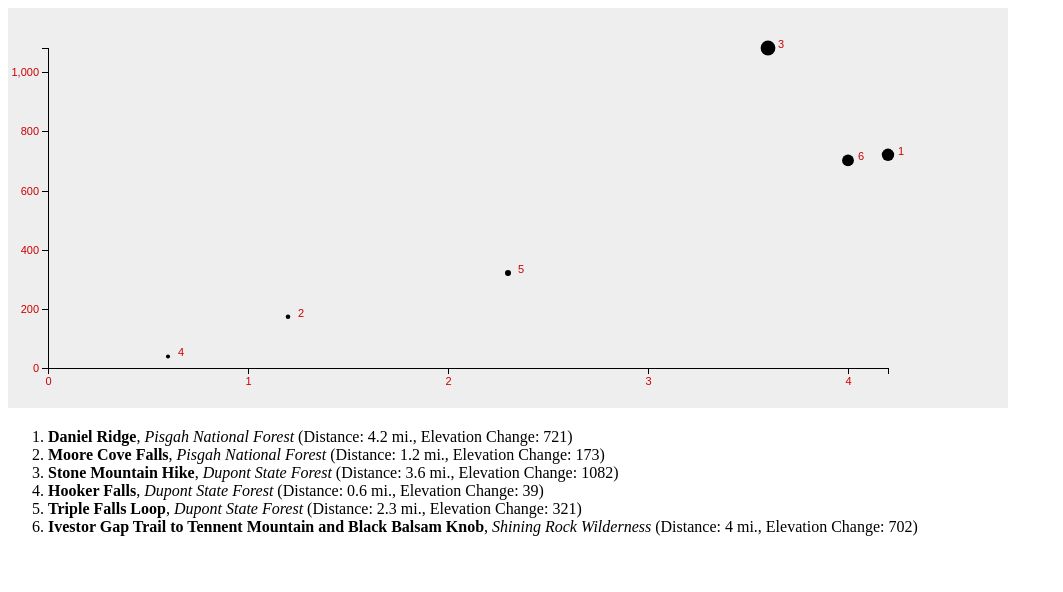
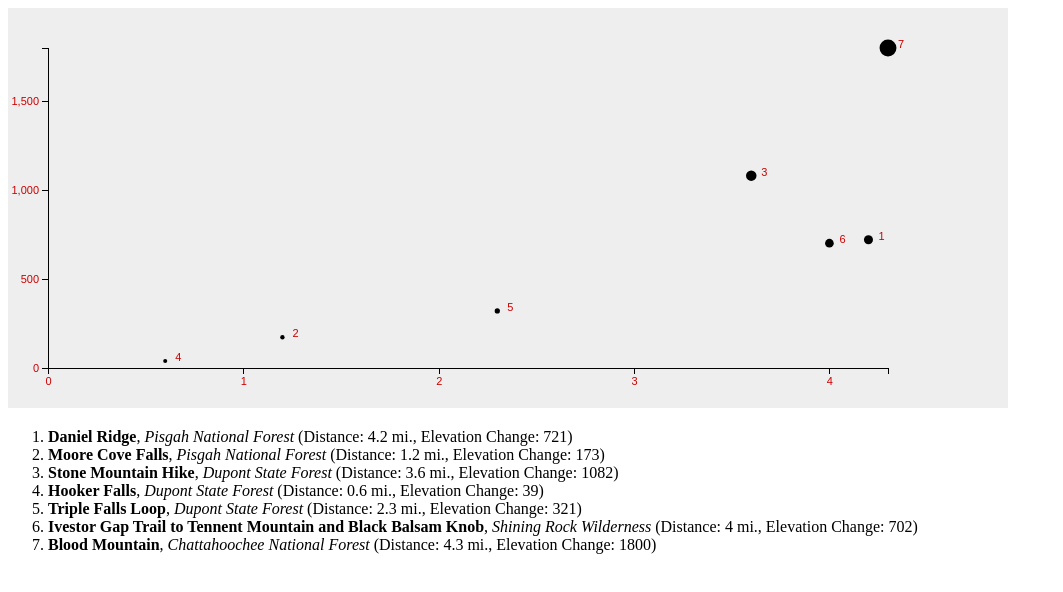
Before and after one commit to vjwilson/hiking-graphics-in-d3, a plain HTML site: page index.html in a window 1280 px wide. Shown: the whole page, without its empty margins (0-1063 px from the left). Drawn offline with nearby package versions, Linux system fonts and the light colour scheme.

Commit message:
Add Blood Mountain to hike chart data

```diff
--- a/index.html
+++ b/index.html
@@ -34,7 +34,8 @@
                   { distance: 3.6,   elevationChange: 1082, name: 'Stone Mountain Hike', location: 'Dupont State Forest' },
                   { distance: 0.6,   elevationChange: 39, name: 'Hooker Falls', location: 'Dupont State Forest' },
                   { distance: 2.3,   elevationChange: 321, name: 'Triple Falls Loop', location: 'Dupont State Forest' },
-                  { distance: 4.0,   elevationChange: 702, name: 'Ivestor Gap Trail to Tennent Mountain and Black Balsam Knob', location: 'Shining Rock Wilderness' }
+                  { distance: 4.0,   elevationChange: 702, name: 'Ivestor Gap Trail to Tennent Mountain and Black Balsam Knob', location: 'Shining Rock Wilderness' },
+                  { distance: 4.3,   elevationChange: 1800, name: 'Blood Mountain', location: 'Chattahoochee National Forest' }
               ];
             var padding = 40;
 
```
Also changed, not shown: 1 other file.
